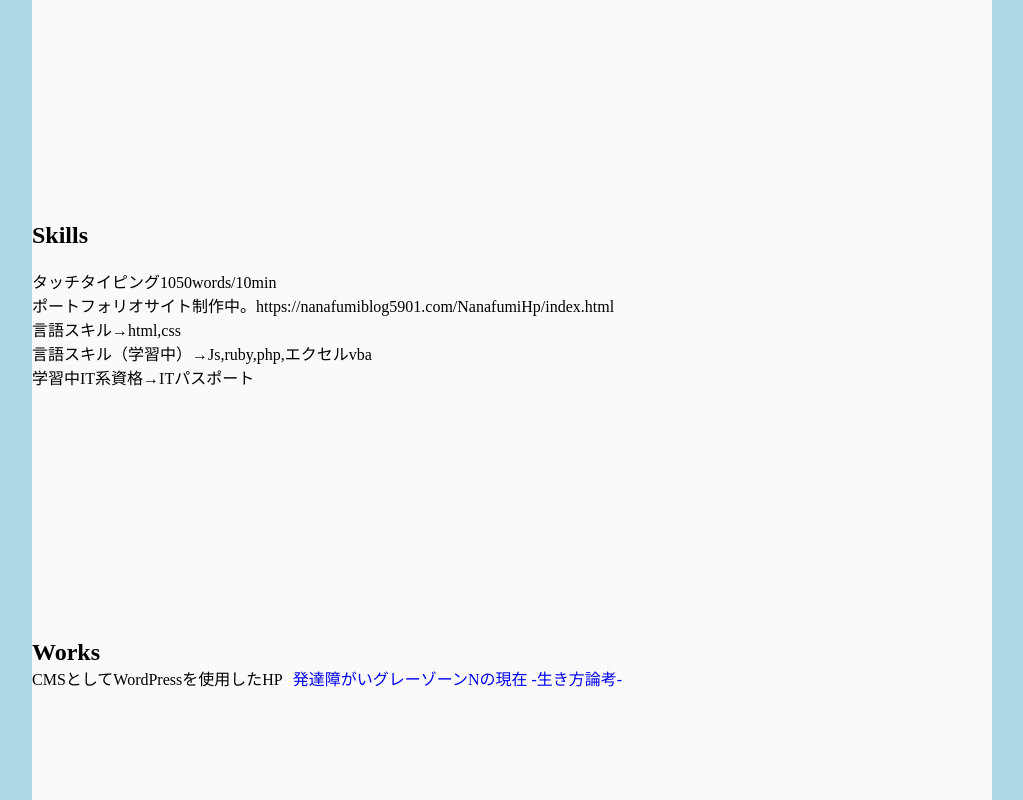
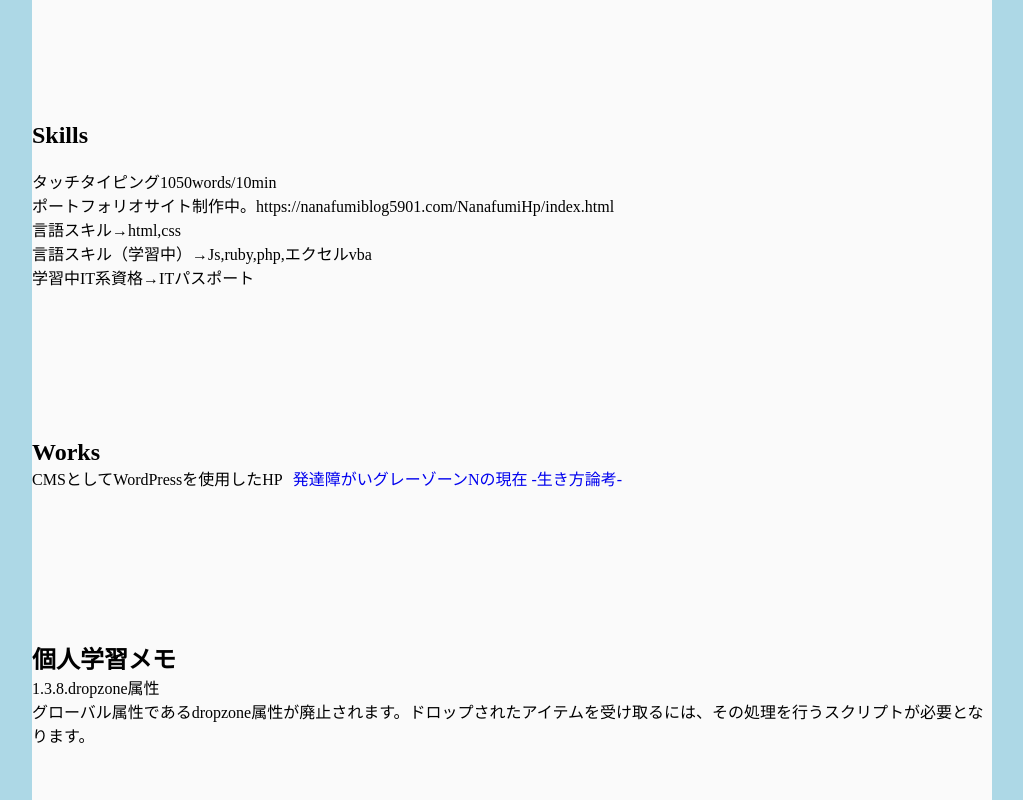
Before and after one commit to saraken357/NanafumiHp, a plain HTML site: page index.html in a window 1280 px wide. Shown: the part 780-1580 px from the top of the page, without its empty margins (128-1151 px from the left). Drawn offline with Linux system fonts and the light colour scheme.

Commit message:
Update styles.css

```diff
--- a/styles.css
+++ b/styles.css
@@ -16,7 +16,7 @@ main {
 }
 
 section {
-  margin-bottom:250px;
+  margin-bottom:150px;
   margin-top:10px;
 }
 
```
